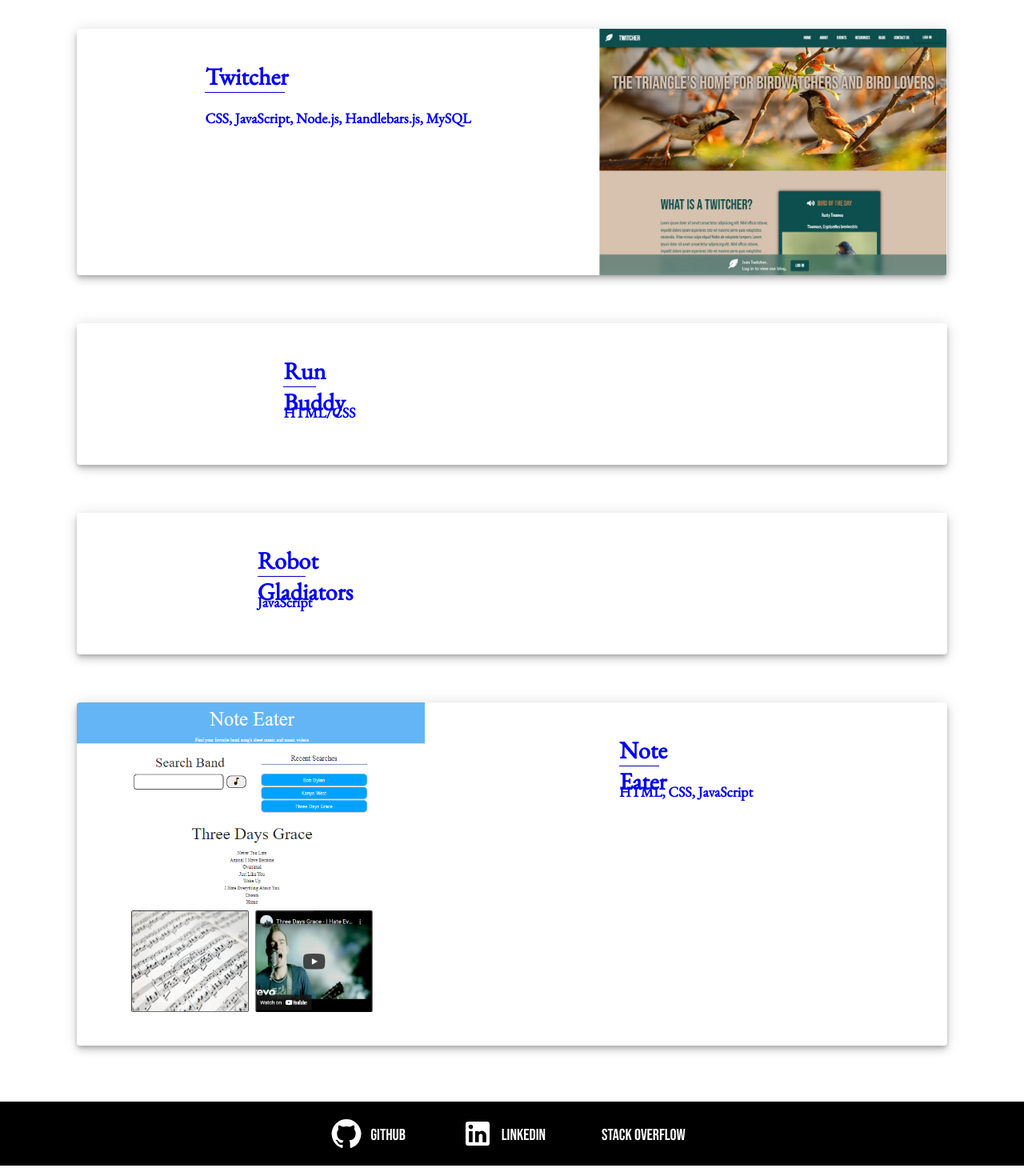
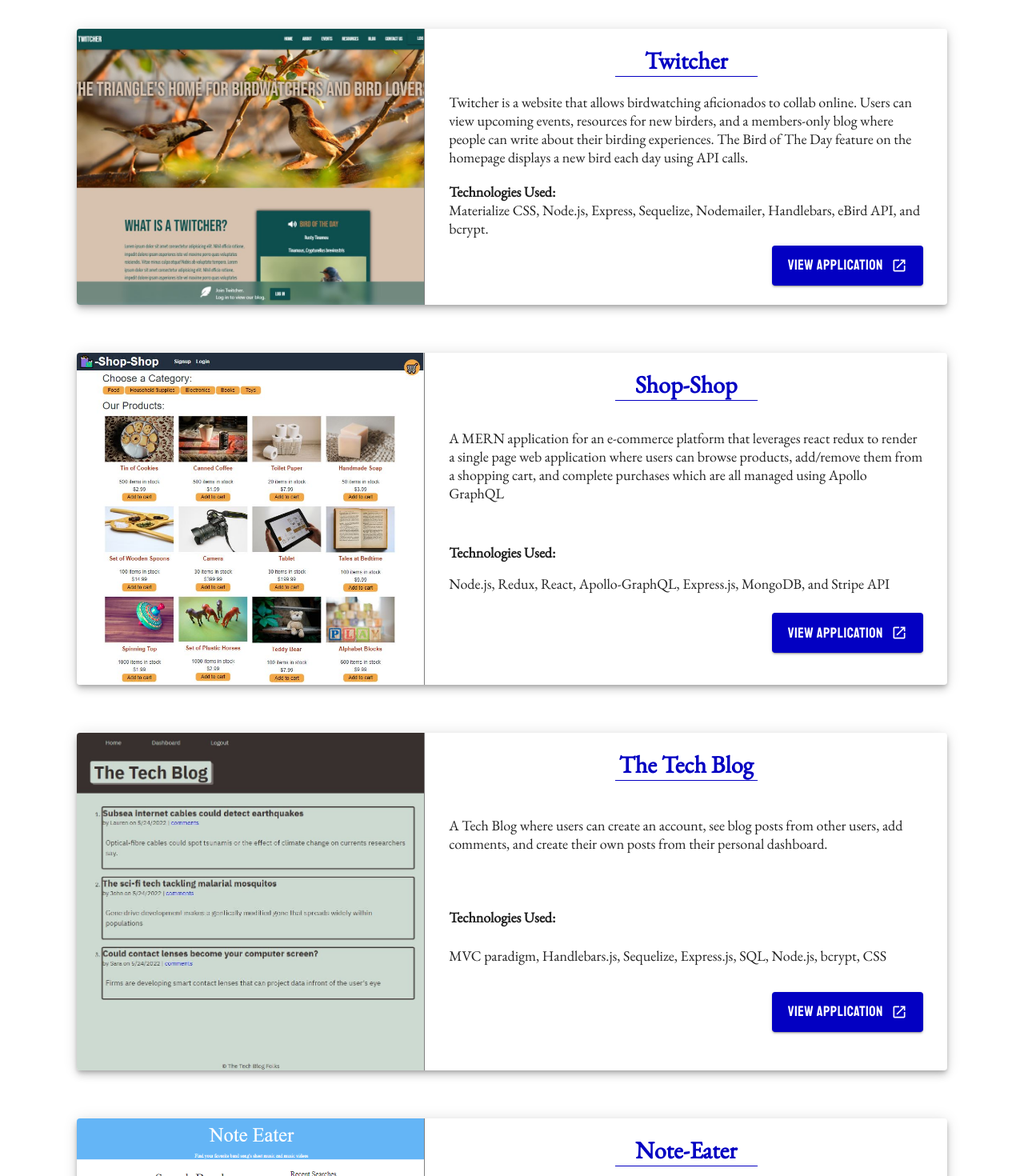
Before and after one commit to llattanzi/react-portfolio, a React (Create React App) app: page /Portfolio in a window 1280 px wide. Shown: the part 1260-2730 px from the top of the page at 80% size. Built offline with nearby package versions, Linux system fonts and the light colour scheme.

Commit message:
create projects object and map to display cards for all

```diff
--- a/src/components/Project/index.js
+++ b/src/components/Project/index.js
@@ -10,30 +10,74 @@ import project3 from "../../assets/images/project-3.jpg";
 import project4 from "../../assets/images/project-4.jpg";
 import project5 from "../../assets/images/project-5.png";
 
+let projects = [
+    {
+        "name": "Roam",
+        "description1": "Roam is an app for people who want to travel sustainably. Traveling is great and we love it — but it also takes a toll on the planet. We wanted to create a fun, user-friendly application so people can travel while being mindful of climate change.",
+        "description2": "Users can create an account, create trip itineraries with friends, track expenses and split them at the end of their trip. Users can even offset the carbon emissions from their trip by donating to a charity, all through Roam.",
+        "image": project1,
+        "technologies": "MongoDb, Express.js, React, Node.js, Apollo-GraphQL, MUI, Stripe API",
+        "link": "https://pacific-depths-60618.herokuapp.com/"
+    },
+    {
+        "name": "Twitcher",
+        "description1": "Twitcher is a website that allows birdwatching aficionados to collab online. Users can view upcoming events, resources for new birders, and a members-only blog where people can write about their birding experiences. The Bird of The Day feature on the homepage displays a new bird each day using API calls.",
+        "description2": "",
+        "image": project2,
+        "technologies": "Materialize CSS, Node.js, Express, Sequelize, Nodemailer, Handlebars, eBird API, and bcrypt.",
+        "link": "https://triangle-twitchers.herokuapp.com/"
+    },
+    {
+        "name": "Shop-Shop",
+        "description1": "A MERN application for an e-commerce platform that leverages react redux to render a single page web application where users can browse products, add/remove them from a shopping cart, and complete purchases which are all managed using Apollo GraphQL",
+        "description2": "",
+        "image": project3,
+        "technologies": "Node.js, Redux, React, Apollo-GraphQL, Express.js, MongoDB, and Stripe API",
+        "link": "https://frozen-beyond-06163.herokuapp.com/"
+    },
+    {
+        "name": "The Tech Blog",
+        "description1": "A Tech Blog where users can create an account, see blog posts from other users, add comments, and create their own posts from their personal dashboard.",
+        "description2": "",
+        "image": project4,
+        "technologies": "MVC paradigm, Handlebars.js, Sequelize, Express.js, SQL, Node.js, bcrypt, CSS",
+        "link": "https://frozen-escarpment-70188.herokuapp.com/"
+    },
+    {
+        "name": "Note-Eater",
+        "description1": "Note-Eater is a web application that helps musicians learn songs more efficiently with chord sheets and music videos all in one place with a simple search.",
+        "description2": "Users can search a music artist or band and see a list of their songs. When a user clicks a song from the list, they can access a link to chord sheets for the song and the corresponding music video is displayed in the browser.",
+        "image": project5,
+        "technologies": "HTML, CSS, JavaScript, YouTube API, Songsterr API",
+        "link": "https://foglea10.github.io/Note-Eater/"
+    }
+];
+
 function Project() {
     return (
         <section id='project'>
-            <Card className='container' component='section' elevation={6}>
+            {projects.map((project) => (
+                <Card className='container' component='section' elevation={6} key={project.name}>
                     <CardMedia
                         component="img"
-                    image={project1}
-                    alt="Roam"
+                        image={project.image}
+                        alt={project.name}
                         className='project-photo'
                     />
                     <CardContent className="content-info">
-                    <h2>Roam</h2>
+                        <h2>{project.name}</h2>
                         <p>
-                        Roam is an app for people who want to travel sustainably. Traveling is great and we love it — but it also takes a toll on the planet. We wanted to create a fun, user-friendly application so people can travel while being mindful of climate change.
+                            {project.description1}
                         </p>
                         <p>
-                        Users can create an account, create trip itineraries with friends, track expenses and split them at the end of their trip. Users can even offset the carbon emissions from their trip by donating to a charity, all through Roam.
+                            {project.description2}
                         </p>
                         <h4>Technologies Used:</h4>
-                    <p> MongoDb, Express.js, React, Node.js, Apollo-GraphQL, MUI</p>
+                        <p>{project.technologies}</p>
                     <div className='button-container'>
                         <Button
                             variant='contained'
-                        href='https://pacific-depths-60618.herokuapp.com/'
+                            href={project.link}
                             target="_blank"
                             rel="noopener noreferrer"
                             className="button"
@@ -44,62 +88,7 @@ function Project() {
                     </div>
                     </CardContent>
                 </Card>
-
-            <Card className='container' component='section' elevation={6}>
-                <CardContent className="content-info">
-                <a href="https://triangle-twitchers.herokuapp.com/">
-                    <div>
-                        <h2>Twitcher</h2>
-                        <h4>CSS, JavaScript, Node.js, Handlebars.js, MySQL</h4>
-                    </div>
-                </a>
-                </CardContent>
-                <CardMedia
-                    component="img"
-                    image={project2}
-                    alt="Twitcher"
-                    className='project-photo'
-                />
-            </Card>
-
-            <Card className='container' component='section' elevation={6}>
-                <CardContent className="content-info">
-                <a href="https://llattanzi.github.io/run-buddy/">
-                    <div >
-                        <h2>Run Buddy</h2>
-                        <h4>HTML/CSS</h4>
-                    </div>
-                </a>
-                </CardContent>
-            </Card>
-
-            <Card className='container' component='section' elevation={6}>
-                <CardContent className="content-info">
-                <a href="https://llattanzi.github.io/robot-gladiators/">
-                    <div>
-                        <h2>Robot Gladiators</h2>
-                        <h4>JavaScript</h4>
-                    </div>
-                </a>
-                </CardContent>
-            </Card>
-
-            <Card className='container' component='section' elevation={6}>
-                <CardMedia
-                    component="img"
-                    image={project5}
-                    alt="Note Eater"
-                    className='project-photo'
-                />
-                <CardContent className="content-info">
-                <a href="https://foglea10.github.io/Note-Eater/">
-                    <div>
-                        <h2>Note Eater</h2>
-                        <h4>HTML, CSS, JavaScript</h4>
-                    </div>
-                </a>
-                </CardContent>
-            </Card>
+            ))}
         </section>
     );
 }
--- a/src/index.css
+++ b/src/index.css
@@ -153,8 +153,9 @@ header {
   width: 60% !important;
 }
 
-#project h2 {
+.container h2 {
   height: 40px;
+  color: var(--primary-color)
 }
 
 #project .container {
@@ -164,6 +165,7 @@ header {
 .project-photo {
   width: 40% !important;
   height: 100% !important;
+  border-right: 1px solid grey;
 }
 
 .container p {
```
Also changed, not shown: src/assets/images/project-3.jpg, src/assets/images/project-4.jpg. Lines whose indentation alone changed are shown as unchanged.
